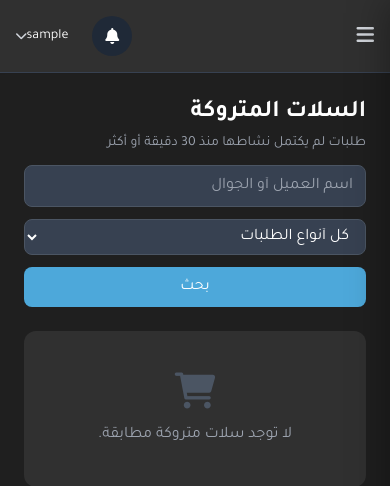
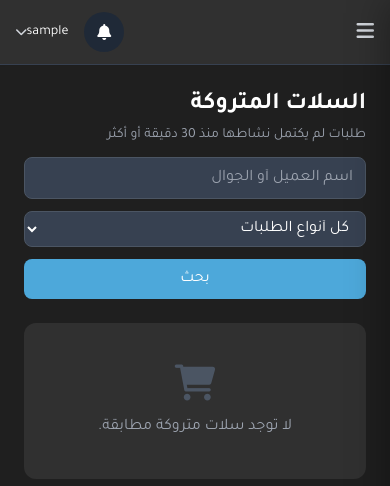
Before and after one commit to AbdullahAlroqi/silver-clean, a Flask app: page /admin/abandoned-checkouts in a window 390 px wide. Shown: the top 486 px of the page. Run offline with Flask 3, Linux system fonts and the light colour scheme; the visitor is signed in with stand-in values (Sample User, id 1); data comes from the database, SQL or seed files in the repository; data that the repository does not hold is empty; some libraries are stand-ins or nearby versions.

Commit message:
Refine admin header for notched iPhones

```diff
--- a/app/templates/admin/base.html
+++ b/app/templates/admin/base.html
@@ -134,25 +134,39 @@
             }
 
             .admin-topbar-inner {
-                min-height: 52px;
-                padding: calc(0.6rem + env(safe-area-inset-top, 0px)) 0.85rem 0.6rem;
+                min-height: calc(64px + env(safe-area-inset-top, 0px));
+                padding-top: calc(12px + env(safe-area-inset-top, 0px)) !important;
+                padding-right: 1rem !important;
+                padding-bottom: 12px !important;
+                padding-left: 1rem !important;
+                align-items: center;
             }
 
             .admin-page-title {
-                max-width: calc(100vw - 9.5rem);
+                display: -webkit-box;
+                max-width: 42vw;
                 overflow: hidden;
-                text-overflow: ellipsis;
-                white-space: nowrap;
+                -webkit-box-orient: vertical;
+                -webkit-line-clamp: 2;
+                white-space: normal;
                 font-size: 1rem;
+                line-height: 1.45;
+                padding-block: 0.2rem;
             }
 
             .admin-user-name {
                 display: inline-block;
-                max-width: 5.75rem;
+                max-width: 4rem;
                 overflow: hidden;
                 text-overflow: ellipsis;
                 vertical-align: middle;
                 white-space: nowrap;
+                font-size: 0.875rem;
+                line-height: 1.4;
+            }
+
+            .admin-topbar-inner > div:last-child {
+                gap: 0.5rem;
             }
 
             .admin-main {
@@ -169,7 +183,11 @@
             }
 
             .sidebar-header {
-                padding-top: calc(1rem + env(safe-area-inset-top, 0px));
+                min-height: calc(70px + env(safe-area-inset-top, 0px));
+                padding-top: calc(1rem + env(safe-area-inset-top, 0px)) !important;
+                display: flex;
+                align-items: flex-end;
+                justify-content: center;
             }
 
             .admin-notification-link {
```
